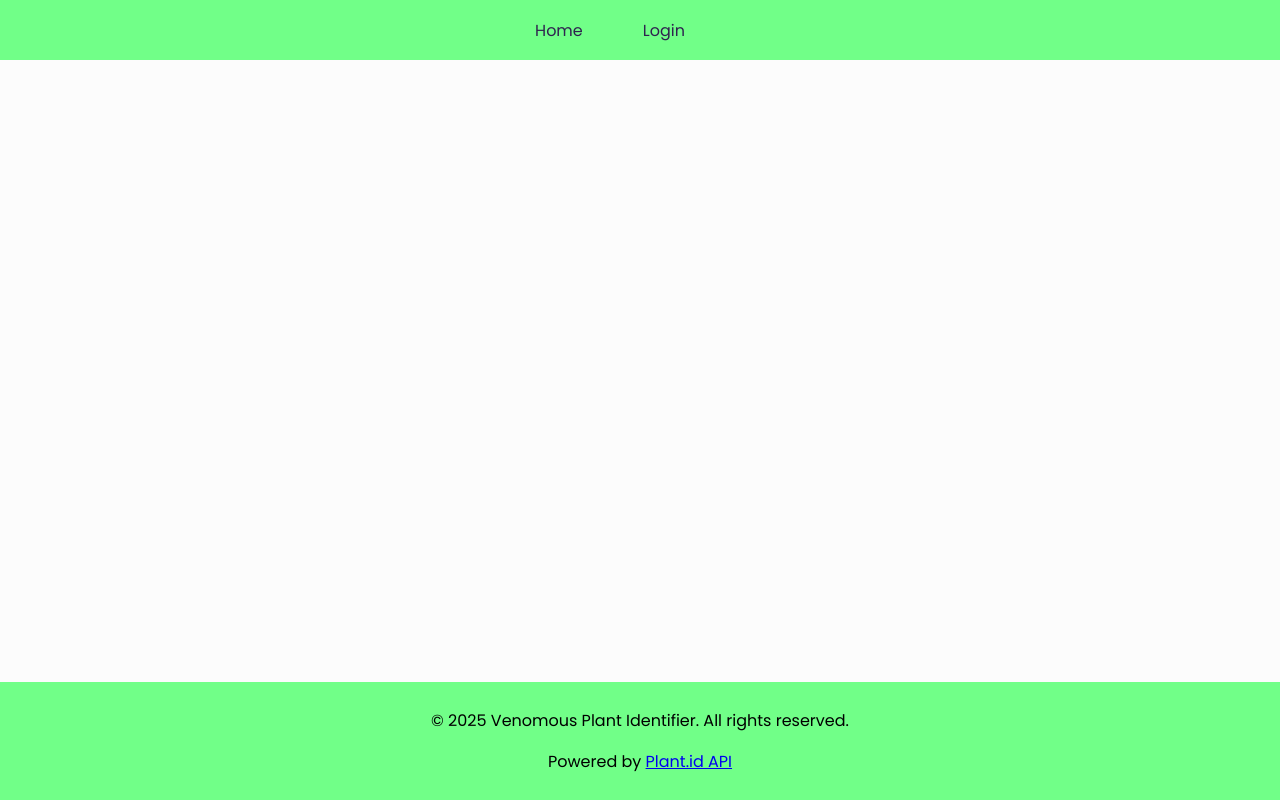
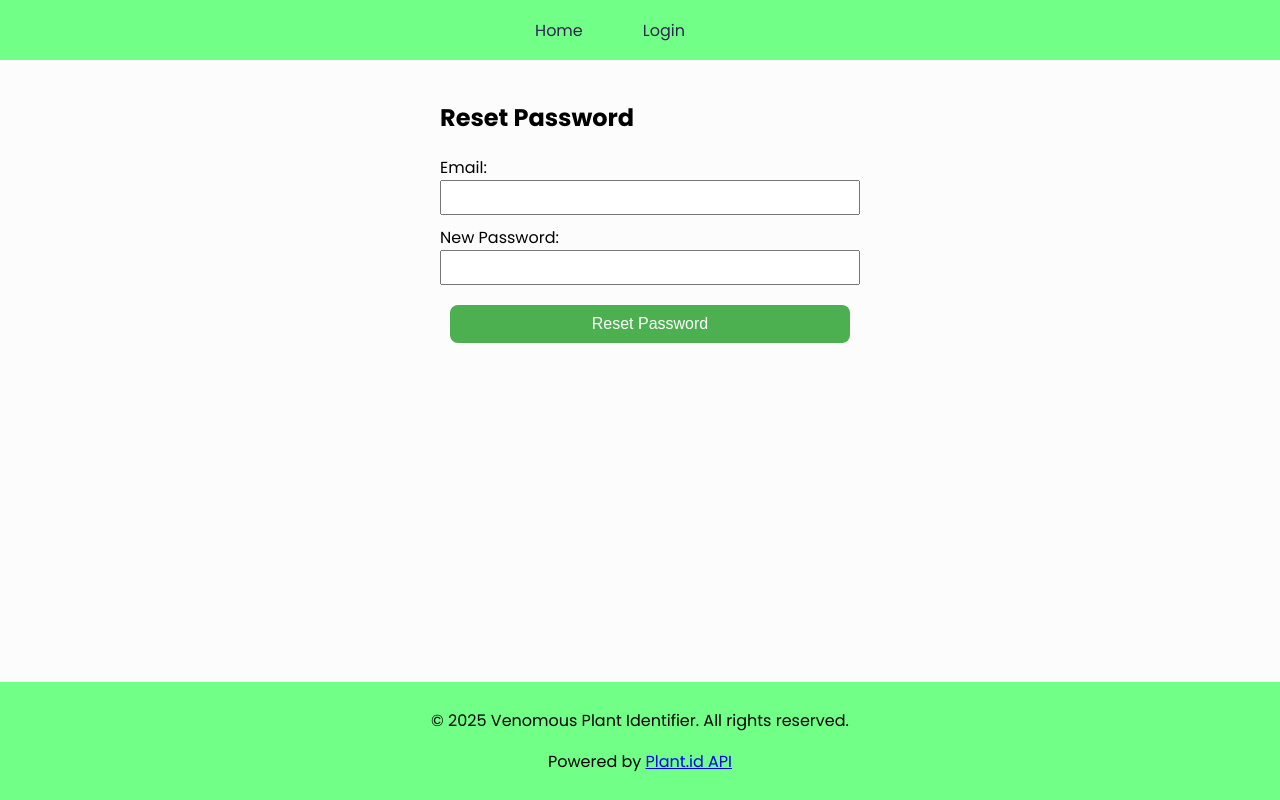
Before and after one commit to Draxgter1001/venomous-plant-identifier-frontend, a React (Create React App) app: page /reset-password in a window 1280 px wide. Built offline with nearby package versions, Linux system fonts and the light colour scheme.

Commit message:
Fixed the Login/Register system with password recovery

```diff
--- a/src/App.js
+++ b/src/App.js
@@ -3,6 +3,7 @@ import Login from "./components/Login";
 import Home from "./components/Home";
 import Navbar from "./components/Navbar";
 import Footer from "./components/Footer";
+import ResetPassword from "./components/ResetPassword";
 
 function App() {
   return (
@@ -13,6 +14,7 @@ function App() {
           <Routes>
             <Route path="/" element={<Home />} />
             <Route path="/login" element={<Login />} />
+            <Route path="/reset-password" element={<ResetPassword />} />
           </Routes>
         </div>
         <Footer />
--- a/src/components/Home.js
+++ b/src/components/Home.js
@@ -1,4 +1,5 @@
 import React, { useState, useRef, useEffect } from "react";
+import { useNavigate } from "react-router-dom";
 import Webcam from "react-webcam";
 import '../static/Home.css'
 import PlantResult from "./PlantResult";
@@ -23,6 +24,7 @@ function Home() {
   const [isLoggedIn, setIsLoggedIn] = useState(false); // User authentication status
   const webcamRef = useRef(null); // Reference to webcam component
   const resultRef = useRef(null); // Reference to result display component
+  const navigate = useNavigate(); // Navigation hook for routing
   const API_URL = process.env.REACT_APP_API_URL || "https://venomous-plant-fb14f0407ddd.herokuapp.com/api/plants";
 
   // Check authentication status and load history on component mount
@@ -115,6 +117,12 @@ function Home() {
     }
   };
 
+  const logout = () => {
+    localStorage.removeItem("userEmail");
+    setIsLoggedIn(false);
+    navigate("/login");
+  }
+
   // Deletes a plant record from user's history
   const deletePlant = async (accessToken) => {
     try {
@@ -134,6 +142,17 @@ function Home() {
   return (
     <div style={{ padding: "20px" }}>
       <h1>Plant Identifier</h1>
+
+      {isLoggedIn && (
+        <div style={{ textAlign: "right", marginBottom: "20px" }}>
+          <span style={{ marginRight: "10px", fontWeight: "bold" }}>
+            Logged in as: {localStorage.getItem("userEmail")}
+          </span>
+          <button onClick={logout} style={{ cursor: "pointer" }}>
+            Logout
+          </button>
+        </div>
+      )}
 
       <div className="button-group">
         {/* Upload from Gallery */}
--- a/src/components/Login.js
+++ b/src/components/Login.js
@@ -15,6 +15,7 @@ function Login() {
   const [isRegistering, setIsRegistering] = useState(false); // Toggle between login/register
   const [error, setError] = useState(null); // Error message display
   const navigate = useNavigate(); // Navigation hook for post-login redirect
+  const USER_API_URL = process.env.REACT_APP_USER_API_URL || "https://venomous-plant-fb14f0407ddd.herokuapp.com/api/users";
 
   /**
     Handles form submission for both login and registration
@@ -24,10 +25,20 @@ function Login() {
     e.preventDefault();
     setError(null);
 
+    if(!isValidEmail(email)) {
+      setError("Invalid email format");
+      return;
+    }
+
+    if(isRegistering && password.length < 8) {
+      setError("Password must be at least 8 characters long");
+      return;
+    }
+
     // Determine API endpoint based on current mode
     const endpoint = isRegistering
-      ? "https://venomous-plant-fb14f0407ddd.herokuapp.com/api/users/register"
-      : "https://venomous-plant-fb14f0407ddd.herokuapp.com/api/users/login";
+      ? `${USER_API_URL}/register`
+      : `${USER_API_URL}/login`;
 
     try {
       const response = await fetch(endpoint, {
@@ -57,6 +68,8 @@ function Login() {
       setError(err.message);
     }
   };
+
+  const isValidEmail = (email) => /^[^\s@]+@[^\s@]+\.[^\s@]+$/.test(email);
 
   return (
     <div style={{ padding: "20px", maxWidth: "400px", margin: "0 auto" }}>
@@ -111,6 +124,12 @@ function Login() {
             : "Don't have an account? Register"}
         </button>
       </div>
+      {/* Reset password link */}
+      {!isRegistering && (
+        <div style={{ marginTop: "10px", textAlign: "center"}}>
+          <a href="/reset-password">Forgot your password?</a>
+        </div>
+        )}
     </div>
   );
 }
--- /dev/null
+++ b/src/components/ResetPassword.js
@@ -0,0 +1,87 @@
+import React, { useState } from "react";
+
+function ResetPassword() {
+  const [email, setEmail] = useState("");
+  const [newPassword, setNewPassword] = useState("");
+  const [message, setMessage] = useState(null);
+  const [error, setError] = useState(null);
+
+  const isValidEmail = (email) =>
+    /^[^\s@]+@[^\s@]+\.[^\s@]+$/.test(email);
+
+  const handleSubmit = async (e) => {
+    e.preventDefault();
+    setMessage(null);
+    setError(null);
+
+    if (!isValidEmail(email)) {
+      setError("Please enter a valid email address.");
+      return;
+    }
+    if (newPassword.length < 8) {
+      setError("Password must be at least 8 characters long.");
+      return;
+    }
+
+    try {
+      const response = await fetch(
+        `${process.env.REACT_APP_USER_API_URL || "http://localhost:8080/api/users"}/reset-password`,
+        {
+          method: "POST",
+          headers: { "Content-Type": "application/json" },
+          body: JSON.stringify({ email, newPassword }),
+        }
+      );
+
+      const text = await response.text();
+      if (!response.ok) {
+        throw new Error(text);
+      }
+
+      setMessage(text);
+      setEmail("");
+      setNewPassword("");
+    } catch (err) {
+      setError(err.message);
+    }
+  };
+
+  return (
+    <div style={{ maxWidth: "400px", margin: "auto", padding: "20px" }}>
+      <h2>Reset Password</h2>
+
+      {message && <div style={{ color: "green" }}>{message}</div>}
+      {error && <div style={{ color: "red" }}>{error}</div>}
+
+      <form onSubmit={handleSubmit}>
+        <div style={{ marginBottom: "10px" }}>
+          <label>Email:</label>
+          <input
+            type="email"
+            value={email}
+            onChange={(e) => setEmail(e.target.value)}
+            required
+            style={{ width: "100%", padding: "8px" }}
+          />
+        </div>
+
+        <div style={{ marginBottom: "10px" }}>
+          <label>New Password:</label>
+          <input
+            type="password"
+            value={newPassword}
+            onChange={(e) => setNewPassword(e.target.value)}
+            required
+            style={{ width: "100%", padding: "8px" }}
+          />
+        </div>
+
+        <button type="submit" style={{ padding: "10px", width: "100%" }}>
+          Reset Password
+        </button>
+      </form>
+    </div>
+  );
+}
+
+export default ResetPassword;
```
Also changed, not shown: 1 other file (tests, documents, lock files or other folders).
